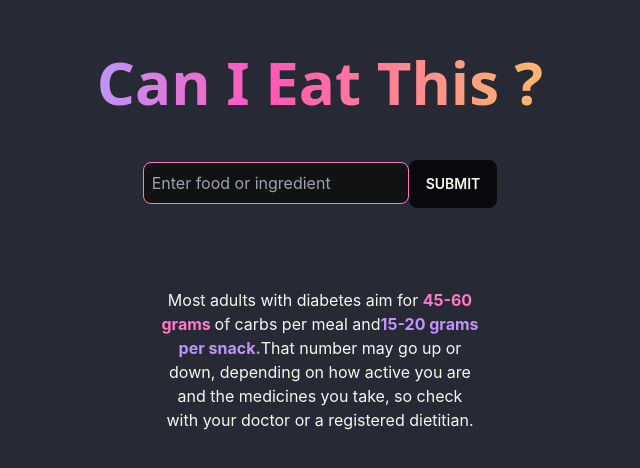
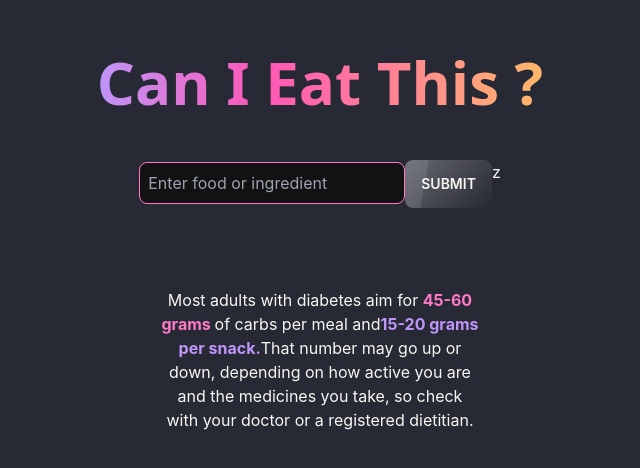
Before and after one commit to AndrewT-Tran/CanIEatThis-, a React (Create React App) app: page / in a window 1280 px wide. Shown: the part 158-626 px from the top of the page, without its empty margins (320-960 px from the left). Built offline with nearby package versions, Linux system fonts and the light colour scheme; the HTML template or start-up script is replaced by a standard one.

Commit message:
modified:   src/components/Search.jsx 	modified:   src/views/Main.jsx

```diff
--- a/src/components/Search.jsx
+++ b/src/components/Search.jsx
@@ -1,4 +1,5 @@
-import React, { useState, useEffect } from "react";
+import React, { useState, useEffect } from "react"
+import '../App.css';
 import axios from "axios";
 import Yes from "../views/Yes";
 import No from "../views/No";
@@ -56,10 +57,10 @@ const Search = () => {
 							value={query}
 							onChange={(event) => setQuery(event.target.value)}
 						/>
-						<button type="submit" className="btn btn-active">
+						<button type="submit" className="btn bth-md btn-aqua glass">
 							Submit
 						</button>
-					</form>
+					</form>z
 				</div>
 				<div className=" mx-auto my-10">
 					{results ? (
--- a/src/views/Main.jsx
+++ b/src/views/Main.jsx
@@ -1,5 +1,6 @@
 import Search from "../components/Search";
 import { Route, Routes } from "react-router-dom";
+import '../App.css'
 import NutritionTable from "./NutritionTable";
 import React, { useState, useEffect } from "react";
 
```
